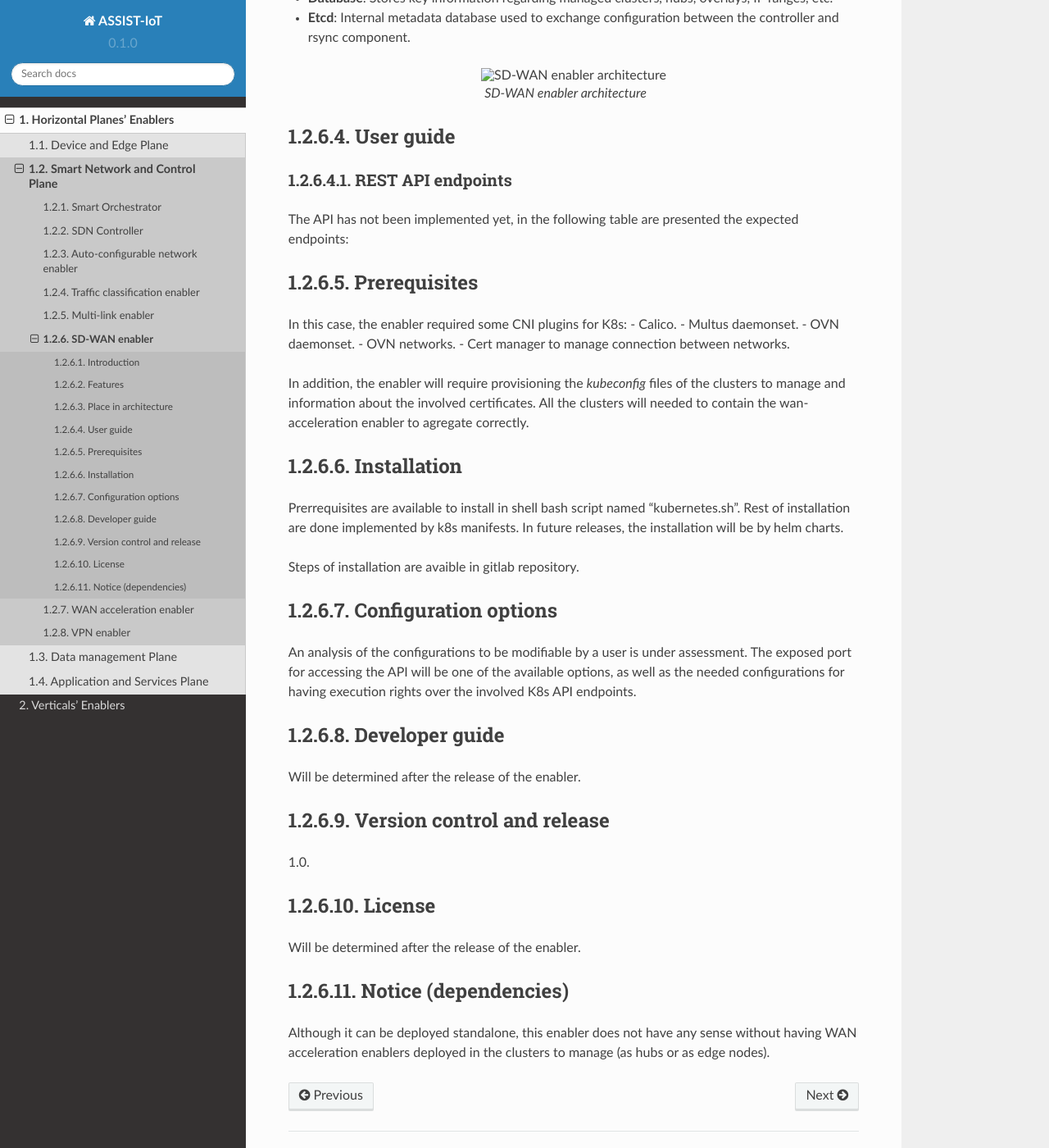
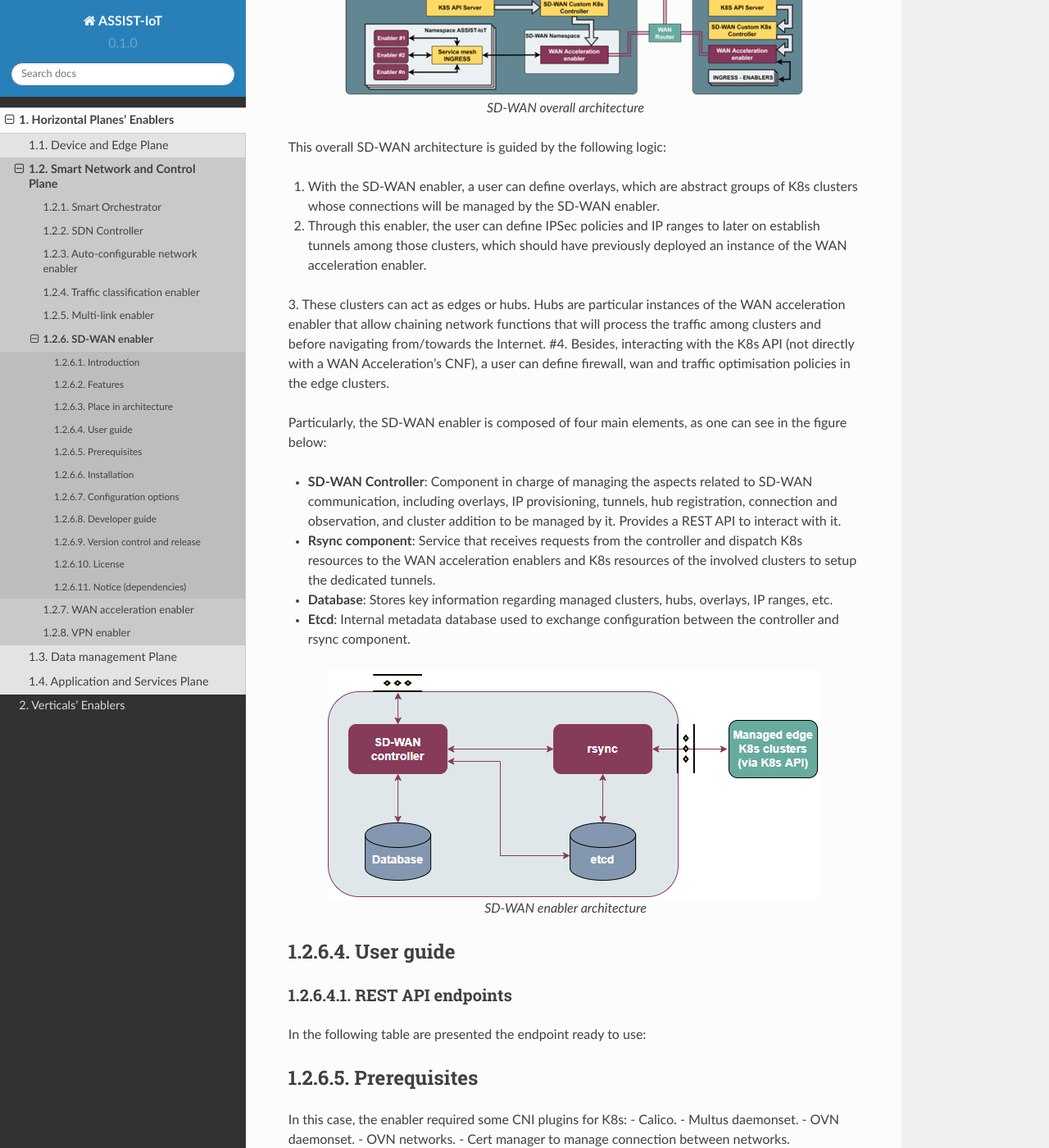
Before and after one commit to assist-iot/assist-iot-documentation, a Sphinx documentation site: the page built from docs/source/horizontal_planes/smart/sd_wan_enabler.rst, in a window 1280 px wide and 1400 px high, scrolled down 1893 px. Shown: the whole window at 82% size. Built offline with Sphinx 7.4.7 and the Read the Docs theme 2.0.0, drawn with Linux system fonts in a browser that asks for light colours.

Commit message:
Update SD-WAN enabler documentation

```diff
--- a/docs/source/horizontal_planes/smart/sd_wan_enabler.rst
+++ b/docs/source/horizontal_planes/smart/sd_wan_enabler.rst
@@ -46,7 +46,7 @@
 including the SD-WAN enabler and instances of WAN Acceleration enabler (each of them composed by an SD-WAN
 custom k8s controller and an SD-WAN CNF).
 
-.. figure:: ./images/global_sdwan2.png
+.. figure:: ./images/sd_wan_enabler/global_sdwan2.png
    :alt: SD-WAN overall architecture
    :align: center
 
@@ -66,7 +66,7 @@
 - **Database**: Stores key information regarding managed clusters, hubs, overlays, IP ranges, etc.
 - **Etcd**: Internal metadata database used to exchange configuration between the controller and rsync component.
 
-.. figure:: ./images/sdwan_arch.png
+.. figure:: ./images/sd_wan_enabler/sdwan_arch.png
    :alt: SD-WAN enabler architecture
    :align: center
 
@@ -78,7 +78,7 @@
 
 REST API endpoints
 *******************
-The API has not been implemented yet, in the following table are presented the expected endpoints:
+In the following table are presented the endpoint ready to use:
 
 +---------------------+-----------------------------------------+-------------------------------------------------------------------------------------------------------------------------------------------------+
 | Method              | Endpoint                                | Description                                                                                                                                     |
```
Also changed, not shown: other parts of docs/source/horizontal_planes/smart/sd_wan_enabler.rst (+2 -2 lines).
